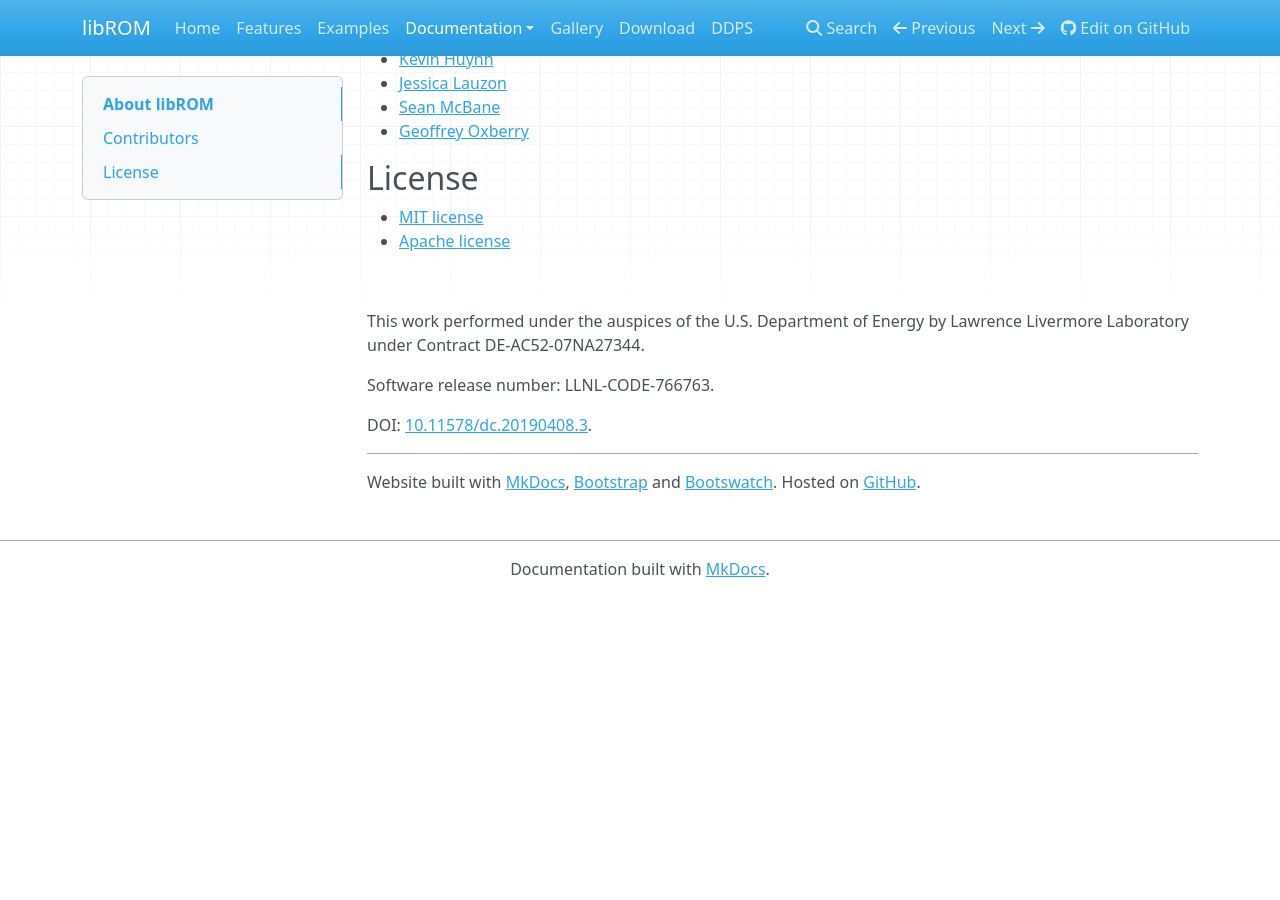
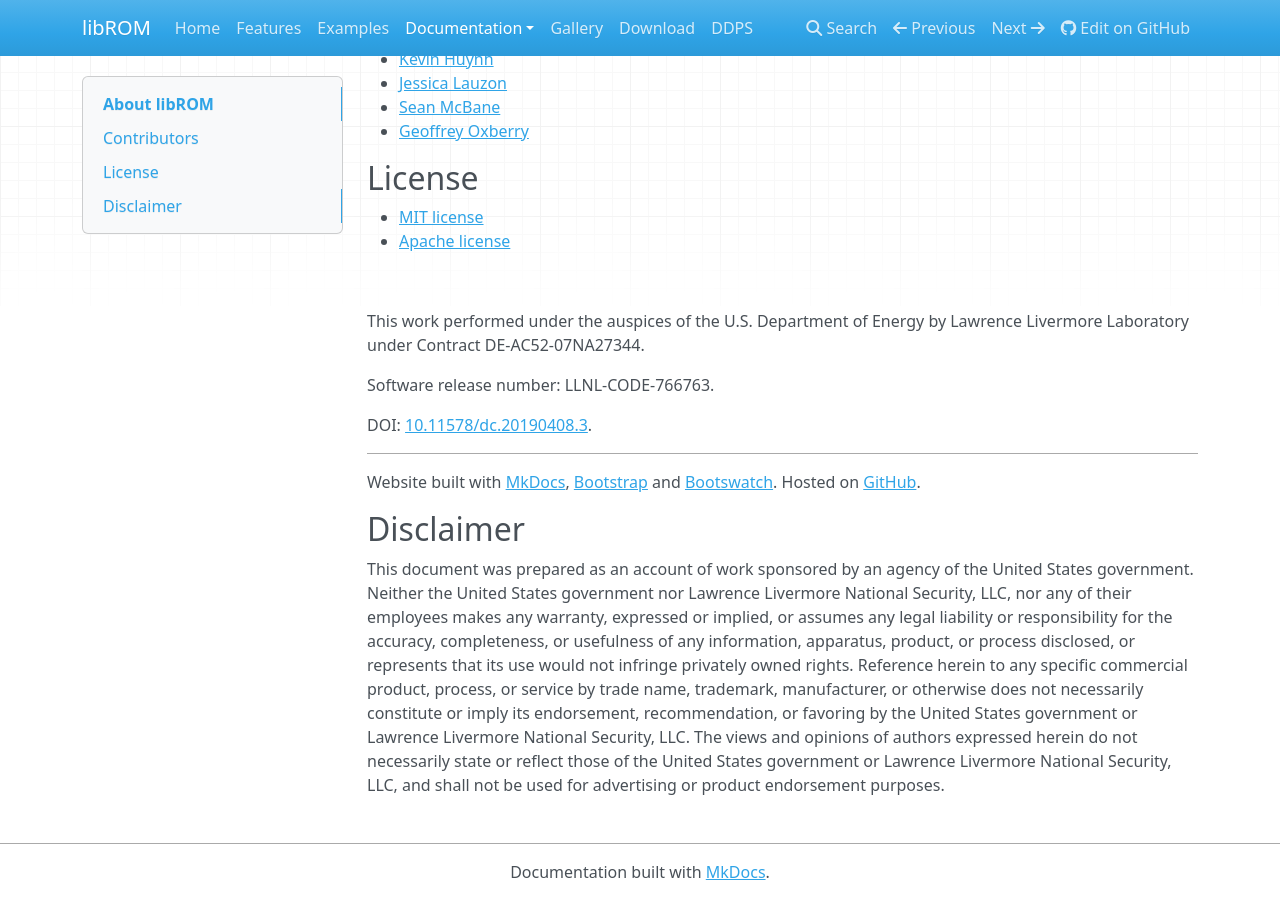
Before and after one commit to LLNL/romweb, an MkDocs documentation site: the page built from src/about.md, in a window 1280 px wide and 900 px high, scrolled down 510 px. Built offline with MkDocs 1.6.1, drawn with Linux system fonts in a browser that asks for light colours; nearby versions of some CDN libraries; before the commit the page ends 1107 px from its top, so only the background shows below that.

```diff
--- a/mkdocs.yml
+++ b/mkdocs.yml
@@ -1,6 +1,7 @@
 site_name: libROM
 site_url: http://librom.org
 docs_dir: 'src'
+use_directory_urls: false
 
 markdown_extensions:
 - extra  # allow markdown in <div markdown="1">
--- a/src/about.md
+++ b/src/about.md
@@ -46,3 +46,7 @@ DOI: [10.11578/dc.20190408.3](https://www.osti.gov/doecode/biblio/24508).
 
 Website built with [MkDocs](http://www.mkdocs.org/), [Bootstrap](http://getbootstrap.com/)
 and [Bootswatch](http://bootswatch.com/). Hosted on [GitHub](http://github.com/LLNL/librom/).
+
+## Disclaimer
+
+This document was prepared as an account of work sponsored by an agency of the United States government. Neither the United States government nor Lawrence Livermore National Security, LLC, nor any of their employees makes any warranty, expressed or implied, or assumes any legal liability or responsibility for the accuracy, completeness, or usefulness of any information, apparatus, product, or process disclosed, or represents that its use would not infringe privately owned rights. Reference herein to any specific commercial product, process, or service by trade name, trademark, manufacturer, or otherwise does not necessarily constitute or imply its endorsement, recommendation, or favoring by the United States government or Lawrence Livermore National Security, LLC. The views and opinions of authors expressed herein do not necessarily state or reflect those of the United States government or Lawrence Livermore National Security, LLC, and shall not be used for advertising or product endorsement purposes.
```
Also changed, not shown: src/index.md (+2 -2 lines), 1 other file.
